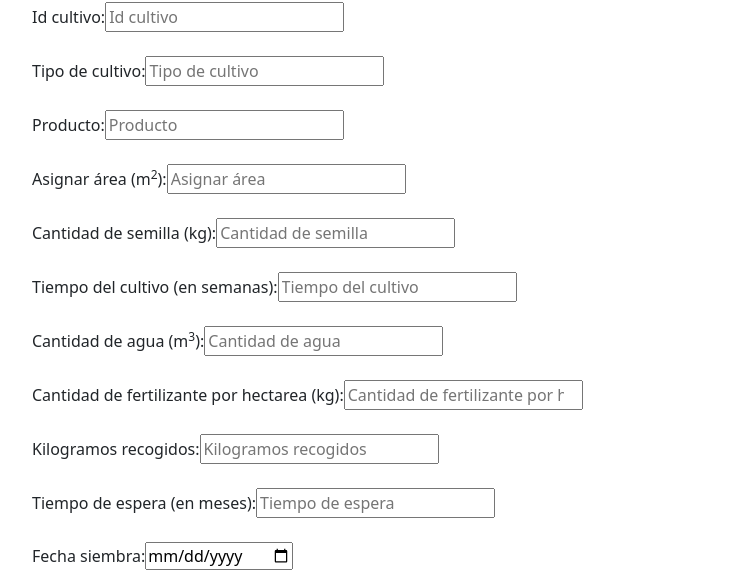
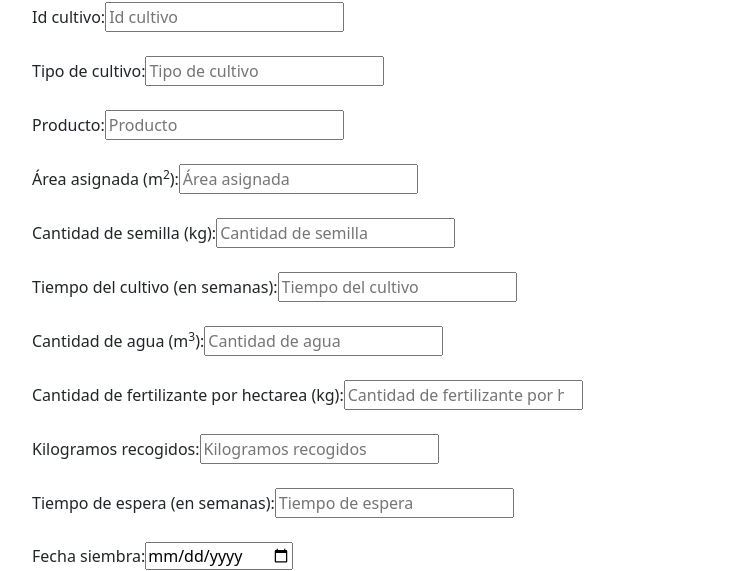
Before and after one commit to KevinHenriquez10/Proyecto, a React (Create React App) app: page / in a window 1280 px wide. Shown: the part 7950-8521 px from the top of the page, without its empty margins (50-793 px from the left). Built offline with nearby package versions, Linux system fonts and the light colour scheme.

Commit message:
Actualización

```diff
--- a/src/components/AsignarArea.js
+++ b/src/components/AsignarArea.js
@@ -40,8 +40,8 @@ function AsignarArea(){
                 <input type="text" placeholder="Producto" id="producto" name="Producto" />
                 <br/>
                 <br/>
-                <label for="AsignarArea">Asignar área (m<sup>2</sup>): </label>
-                <input type="number" placeholder="Asignar área" id="asignar-area" name="AsignarArea" />
+                <label for="AreaAsignada">Área asignada (m<sup>2</sup>): </label>
+                <input type="number" placeholder="Área asignada" id="area-asignada" name="AreaAsignada" />
                 <br/>
                 <br/>
                 <label for="CantidadSemilla">Cantidad de semilla (kg): </label>
@@ -64,7 +64,7 @@ function AsignarArea(){
                 <input type="number" placeholder="Kilogramos recogidos" id="kg-recogido" name="KgRecogido" />
                 <br/>
                 <br/>
-                <label for="TiempoEspera">Tiempo de espera (en meses): </label>
+                <label for="TiempoEspera">Tiempo de espera (en semanas): </label>
                 <input type="number" placeholder="Tiempo de espera" id="tiempo-espera" name="TiempoEspera" />
                 <br/>
                 <br/>
```
